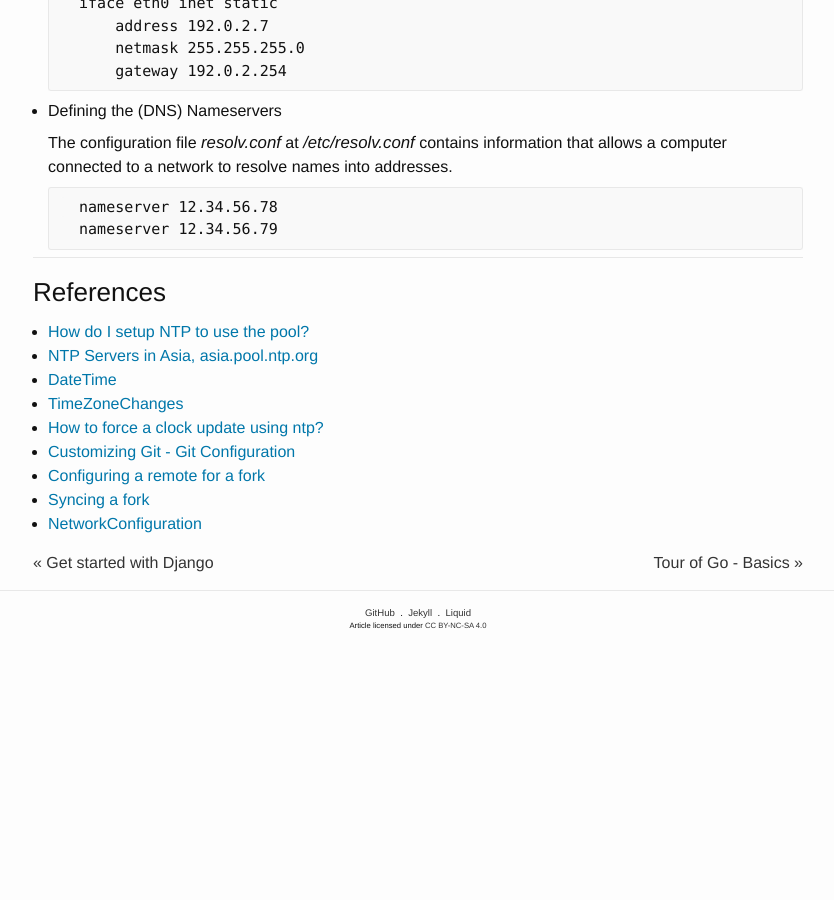
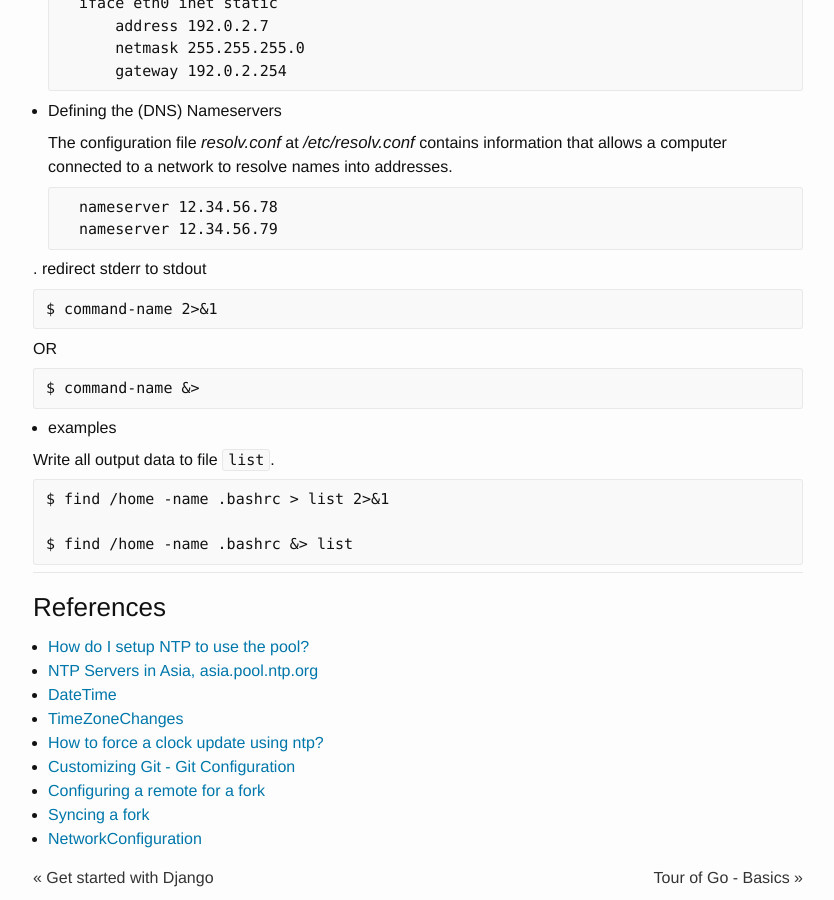
Before and after one commit to ousiax/ousiax.github.io, a Jekyll site: the page built from _posts/2015-08-31-Linux-Dev-(Debian).md, in a window 1280 px wide and 900 px high, scrolled down 6872 px. Shown: the whole window, without its empty margins (222-1056 px from the left). Built offline with Jekyll 4.4.1, drawn with Linux system fonts in a browser that asks for light colours; comment, search, counter and statistics services are not loaded; before the commit the page ends 7519 px from its top, so only the background shows below that.

Commit message:
Update 2015-08-31-Linux-Dev-(Debian).md

```diff
--- a/_posts/2015-08-31-Linux-Dev-(Debian).md
+++ b/_posts/2015-08-31-Linux-Dev-(Debian).md
@@ -356,6 +356,22 @@ The majority of network setup can be done via *interfaces* configuration file at
         nameserver 12.34.56.78
         nameserver 12.34.56.79
 
+. redirect stderr to stdout
+
+    $ command-name 2>&1
+
+OR
+
+    $ command-name &>
+
+* examples
+
+Write all output data to file `list`.
+
+    $ find /home -name .bashrc > list 2>&1
+
+    $ find /home -name .bashrc &> list
+
 * * *
 
 ### References
```
